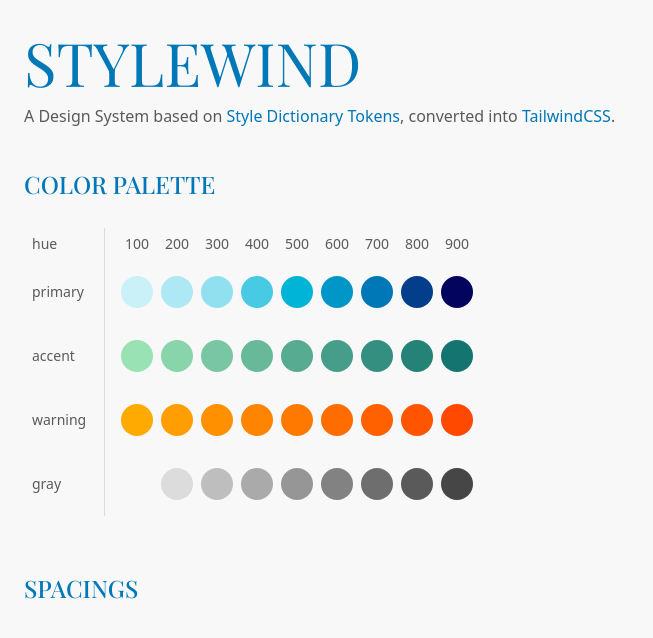
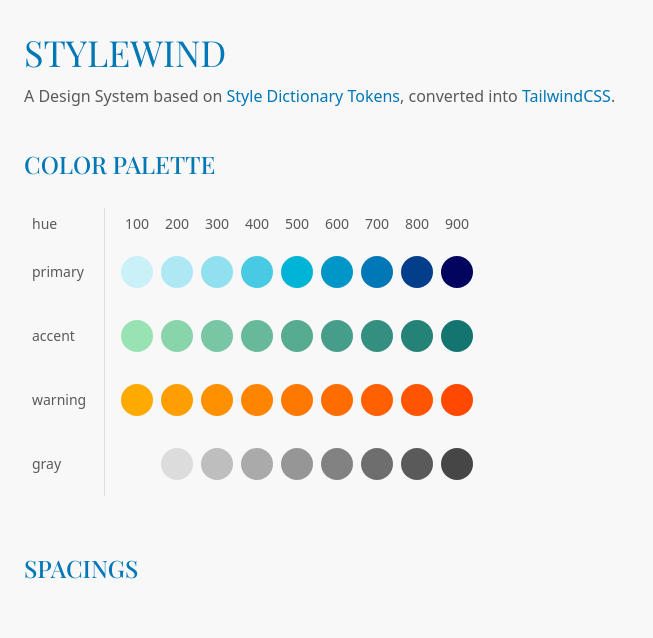
Before and after one commit to StefanKandlbinder/styledictionarytailwindbridge, an Angular app: page / in a window 1280 px wide. Shown: the top 638 px of the page, without its empty margins (0-653 px from the left). Built offline with nearby package versions, Linux system fonts and the light colour scheme.

Commit message:
font size

```diff
--- a/src/styles.scss
+++ b/src/styles.scss
@@ -26,7 +26,7 @@
   }
 
   h1 {
-    @apply uppercase text-primary-700 text-6xl;
+    @apply uppercase text-primary-700 text-4xl;
   }
 
   h2 {
```
